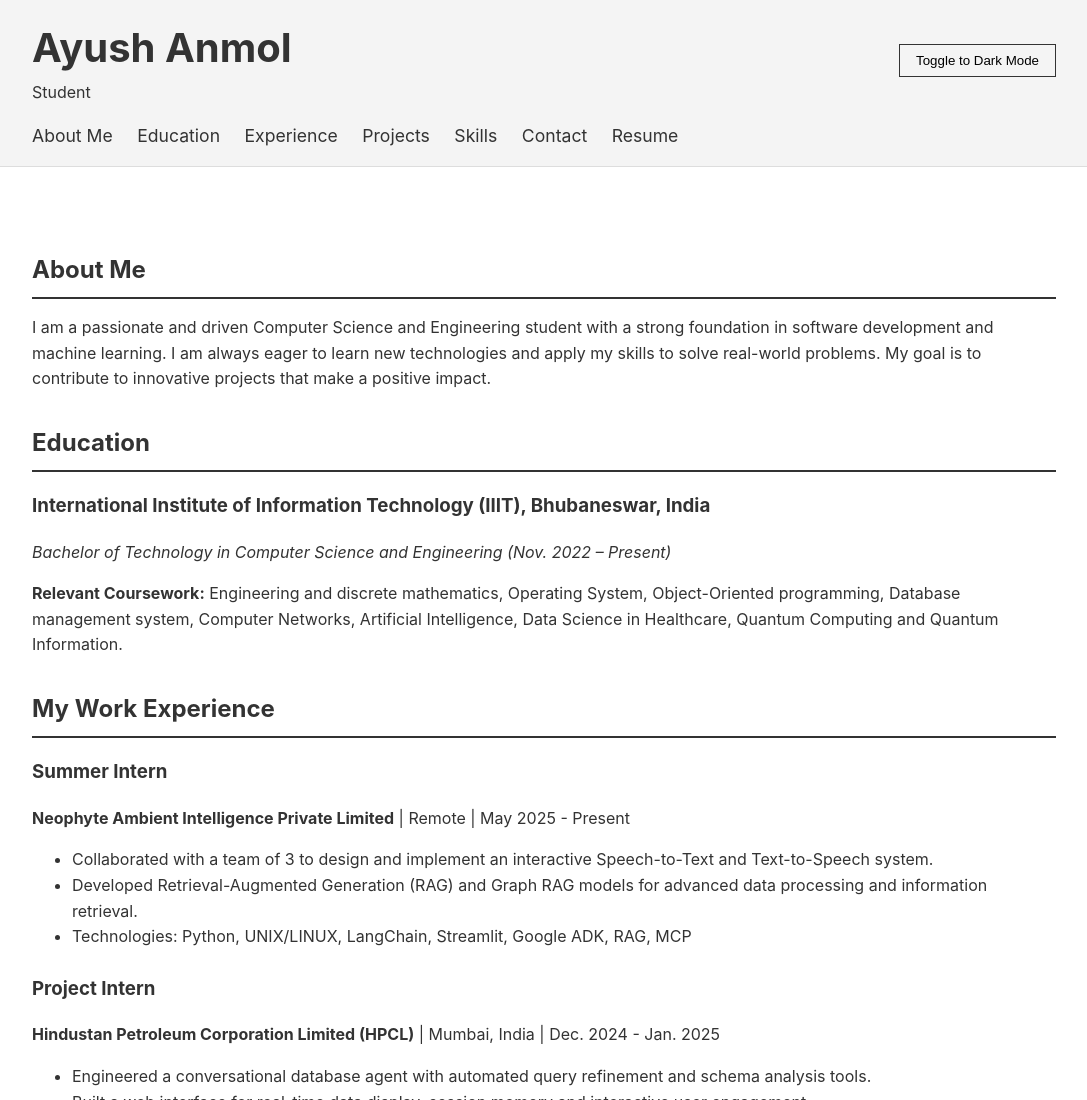
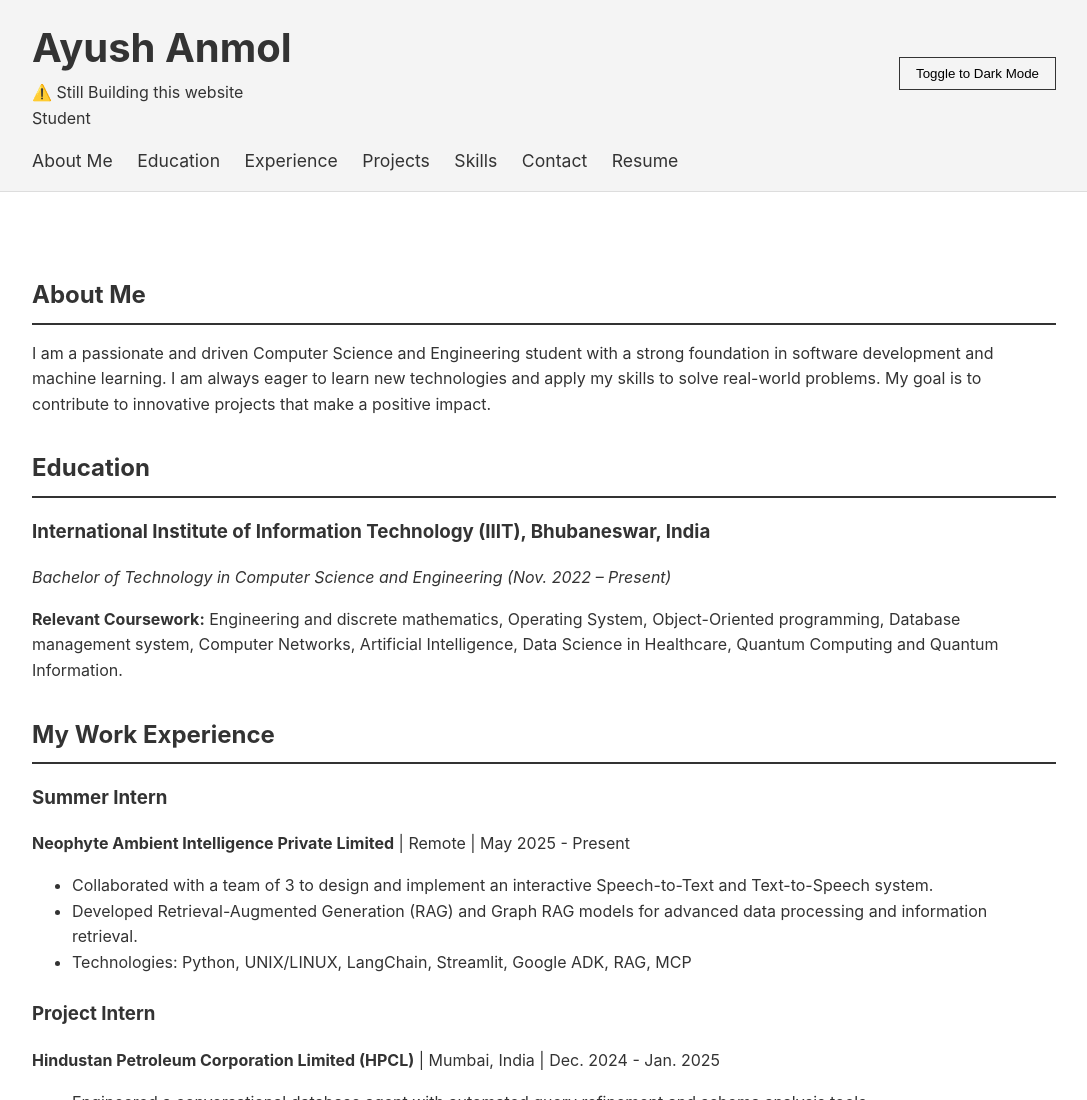
Before and after one commit to Ayush114131516/Website, a plain HTML site: page index.html in a window 1280 px wide. Shown: the top 1100 px of the page, without its empty margins (96-1183 px from the left). Drawn offline with Linux system fonts and the light colour scheme.

Commit message:
Update index.html

```diff
--- a/index.html
+++ b/index.html
@@ -15,6 +15,7 @@
             <div class="header-content">
                 <div class="name-container">
                     <h1>Ayush Anmol</h1>
+                    <p>⚠️ Still Building this website</p>
                     <p>Student</p>
                     <div id="profile-pic-container">
                         <img src="./images/ayush_anmol.jpg" alt="Ayush Anmol">
```
